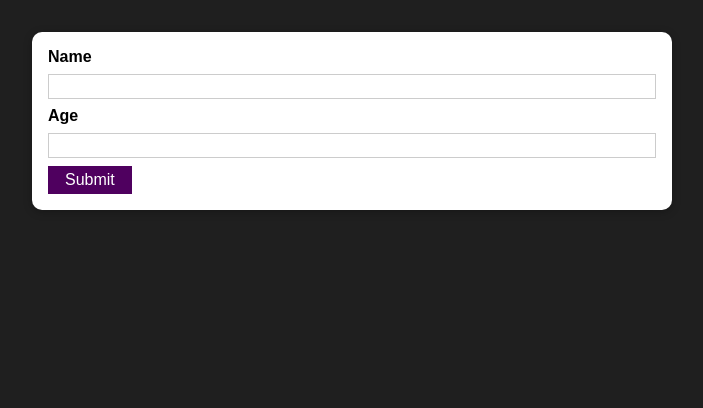
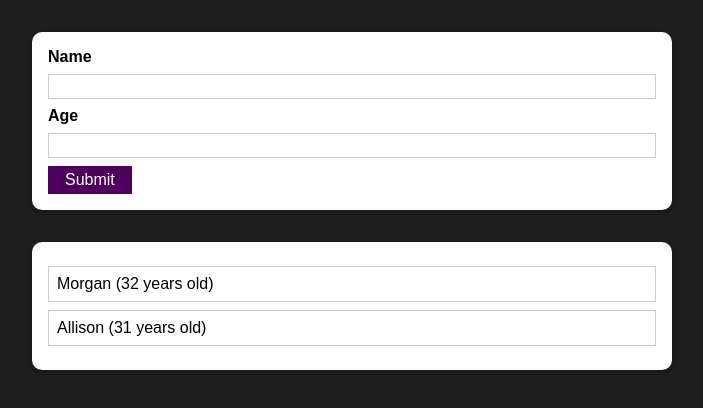
Before and after one commit to latenightwreck/react-user-app, a React (Create React App) app: page / in a window 1280 px wide. Shown: the top 408 px of the page, without its empty margins (288-991 px from the left). Built offline with nearby package versions, Linux system fonts and the light colour scheme.

Commit message:
Added UserList functionality with static data

```diff
--- a/src/App.js
+++ b/src/App.js
@@ -1,10 +1,16 @@
 import React from 'react';
 import AddUser from './components/Users/AddUser';
+import UsersList from './components/Users/UsersList';
 
 function App() {
+  const users = [
+    { id: 1, name: 'Morgan', age: '32' },
+    { id: 2, name: 'Allison', age: '31' },
+  ];
   return (
     <div>
       <AddUser />
+      <UsersList users={users} />
     </div>
   );
 }
--- /dev/null
+++ b/src/components/Users/UsersList.js
@@ -0,0 +1,16 @@
+import Card from '../UI/Card';
+import classes from './UsersList.module.css';
+
+export default function UsersList(props) {
+  return (
+    <Card className={classes.users}>
+      <ul>
+        {props.users.map((user) => (
+          <li>
+            {user.name} ({user.age} years old)
+          </li>
+        ))}
+      </ul>
+    </Card>
+  );
+}
--- /dev/null
+++ b/src/components/Users/UsersList.module.css
@@ -0,0 +1,16 @@
+.users {
+  margin: 2rem auto;
+  width: 90%;
+  max-width: 40rem;
+}
+
+.users ul {
+  list-style: none;
+  padding: 1rem;
+}
+
+.users li {
+  border: 1px solid #ccc;
+  margin: 0.5rem 0;
+  padding: 0.5rem;
+}
```
